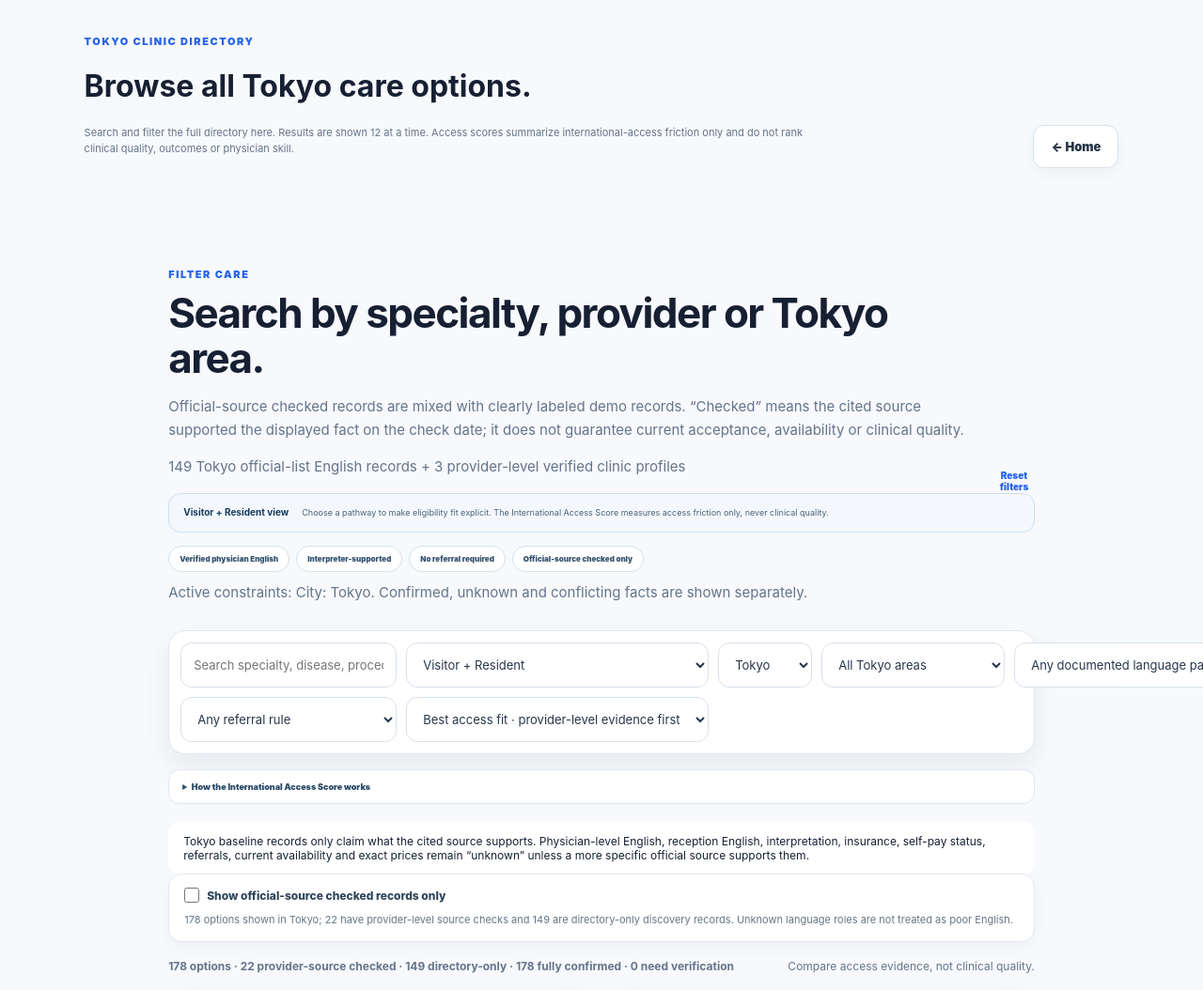
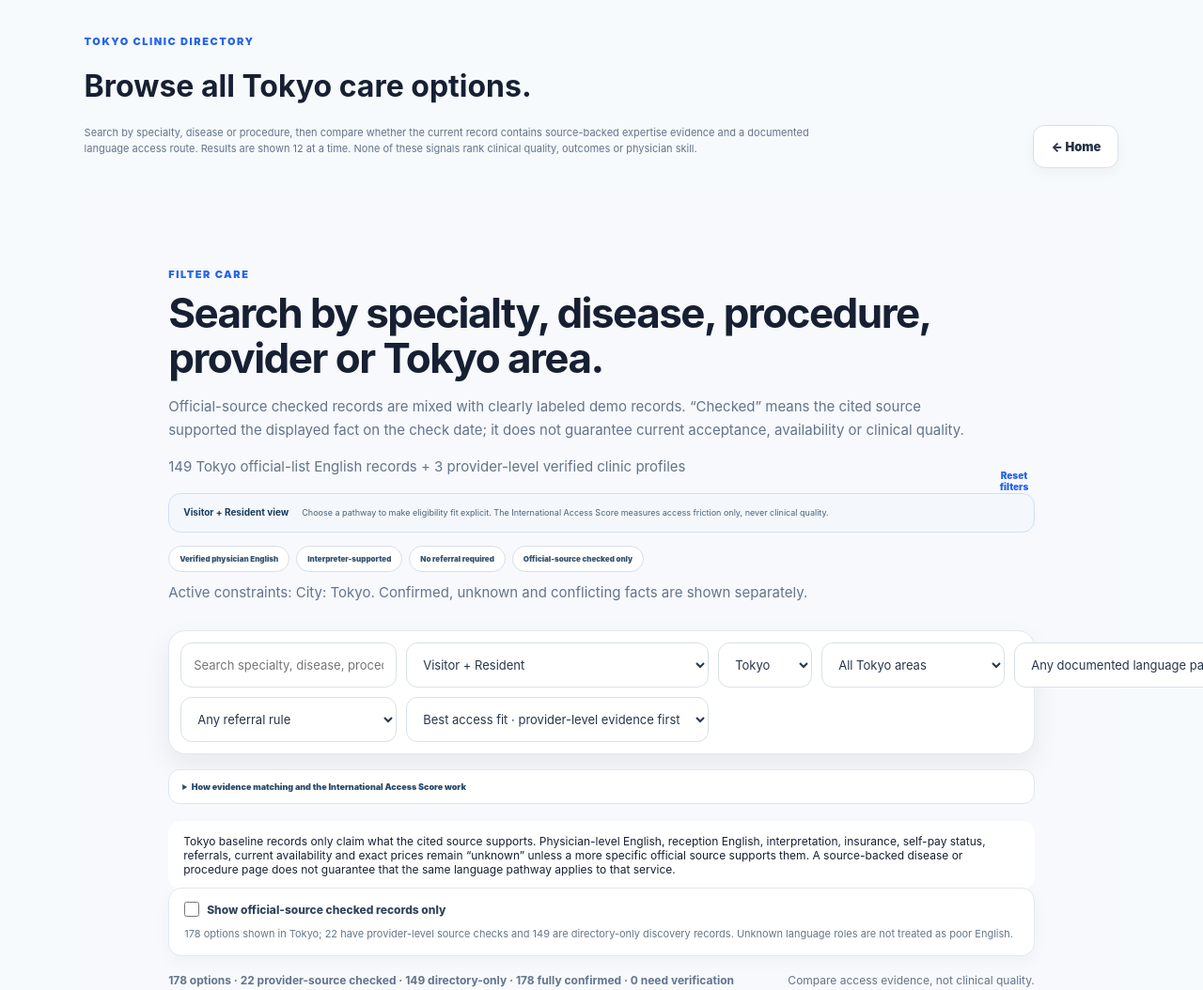
Before and after one commit to amanoweb/Japan-Health, a plain HTML site: page clinics.html in a window 1280 px wide. Shown: the part 120-1174 px from the top of the page at 94% size. Drawn offline with Linux system fonts and the light colour scheme.

Commit message:
Integrate specialist evidence and access intelligence

```diff
--- a/clinics.html
+++ b/clinics.html
@@ -4,16 +4,16 @@
 <meta charset="utf-8"/>
 <meta name="viewport" content="width=device-width,initial-scale=1"/>
 <title>Tokyo Clinic Directory | Japan Health</title>
-<meta name="description" content="Browse Tokyo healthcare providers by specialty, location and documented international-access constraints. Compare sourced language, interpreter, referral and booking information without ranking clinical quality."/>
+<meta name="description" content="Browse Tokyo healthcare providers by specialty, disease or procedure and compare documented international-access constraints, source-backed expertise evidence and language pathways without ranking clinical quality."/>
 <meta name="robots" content="index,follow"/>
 <meta property="og:title" content="Tokyo Clinic Directory | Japan Health"/>
-<meta property="og:description" content="Compare Tokyo healthcare access using documented language, interpreter, referral and booking constraints."/>
+<meta property="og:description" content="Compare Tokyo healthcare access using documented specialty evidence, language, interpreter, referral and booking constraints."/>
 <meta property="og:type" content="website"/>
 <meta name="twitter:card" content="summary"/>
 <link rel="stylesheet" href="/styles.css"/>
 <link rel="stylesheet" href="/trust-controls.css"/>
 <link rel="stylesheet" href="/multi-page.css"/>
-<script type="application/ld+json">{"@context":"https://schema.org","@type":"WebPage","name":"Tokyo Clinic Directory | Japan Health","description":"Tokyo healthcare access directory using documented access constraints. Access scores do not rank clinical quality."}</script>
+<script type="application/ld+json">{"@context":"https://schema.org","@type":"WebPage","name":"Tokyo Clinic Directory | Japan Health","description":"Tokyo healthcare access directory using documented access constraints and source-backed disease or procedure evidence. Access scores do not rank clinical quality."}</script>
 </head>
 <body>
 <div class="prototype">VALIDATION MVP — official-source checked records are labeled; demo records remain illustrative and unverified</div>
@@ -23,15 +23,15 @@
   <a class="nav-cta" href="/">Back home</a>
 </header>
 <main class="directory-page">
-  <div class="directory-intro"><div><div class="eyebrow dark">TOKYO CLINIC DIRECTORY</div><h1>Browse all Tokyo care options.</h1><p>Search and filter the full directory here. Results are shown 12 at a time. Access scores summarize international-access friction only and do not rank clinical quality, outcomes or physician skill.</p></div><a class="btn ghost" href="/">← Home</a></div>
+  <div class="directory-intro"><div><div class="eyebrow dark">TOKYO CLINIC DIRECTORY</div><h1>Browse all Tokyo care options.</h1><p>Search by specialty, disease or procedure, then compare whether the current record contains source-backed expertise evidence and a documented language access route. Results are shown 12 at a time. None of these signals rank clinical quality, outcomes or physician skill.</p></div><a class="btn ghost" href="/">← Home</a></div>
   <section class="finder" id="find">
-    <div class="finder-head"><div><div class="eyebrow dark">FILTER CARE</div><h2>Search by specialty, provider or Tokyo area.</h2><p>Official-source checked records are mixed with clearly labeled demo records. “Checked” means the cited source supported the displayed fact on the check date; it does not guarantee current acceptance, availability or clinical quality.</p><p class="finder-scope-note"><span class="tokyo-source-count" id="tokyoDirectoryCount">Tokyo provider data loading…</span></p></div><button id="resetFilters" class="text-btn">Reset filters</button></div>
+    <div class="finder-head"><div><div class="eyebrow dark">FILTER CARE</div><h2>Search by specialty, disease, procedure, provider or Tokyo area.</h2><p>Official-source checked records are mixed with clearly labeled demo records. “Checked” means the cited source supported the displayed fact on the check date; it does not guarantee current acceptance, availability or clinical quality.</p><p class="finder-scope-note"><span class="tokyo-source-count" id="tokyoDirectoryCount">Tokyo provider data loading…</span></p></div><button id="resetFilters" class="text-btn">Reset filters</button></div>
     <div id="directoryContext" class="directory-context" aria-live="polite"><b>Visitor + Resident view</b><span>Choose a pathway to personalize access fit.</span></div>
     <div class="quick-constraints" aria-label="Quick access constraint filters"><button type="button" data-directory-filter="language:direct">Verified physician English</button><button type="button" data-directory-filter="language:interpreter">Interpreter-supported</button><button type="button" data-directory-filter="referral:no">No referral required</button><button type="button" data-directory-filter="verifiedOnly:1">Official-source checked only</button></div>
     <p id="activeConstraintSummary" class="active-constraint-summary" aria-live="polite"></p>
     <div class="filters"><input id="q" aria-label="Search Tokyo care" placeholder="Search specialty, disease, procedure, provider or Tokyo area"/><select id="audience"><option value="all">Visitor + Resident</option><option value="resident">Residents</option><option value="visitor">Visitors</option></select><select id="city"><option value="Tokyo" selected>Tokyo</option><option value="all">All cities</option><option value="Osaka">Osaka</option></select><select id="language"><option value="all">Any documented language pathway</option><option value="direct">Verified physician English only</option><option value="interpreter">Verified interpreter support</option></select><select id="coord"><option value="all">Any booking path</option><option value="required">Coordinator required</option><option value="not-required">No confirmed coordinator requirement</option></select><select id="referral"><option value="all">Any referral rule</option><option value="required">Referral required</option><option value="no">No referral required</option></select></div>
-    <details class="score-explainer"><summary>How the International Access Score works</summary><p>The score combines documented communication access (40%), booking friction (25%), pathway eligibility fit (20%) and cost-data visibility (15%). Missing or unknown fields reduce confidence. It is a logistics-friction score only — never a measure of clinical quality, outcomes, popularity or physician skill.</p><p>Total-cost readiness is shown separately as medical, interpreter and coordinator cost components recorded vs needing confirmation. It measures data completeness only and is not a quote, affordability score or guaranteed total.</p></details>
-    <div class="source-warning">Tokyo baseline records only claim what the cited source supports. Physician-level English, reception English, interpretation, insurance, self-pay status, referrals, current availability and exact prices remain “unknown” unless a more specific official source supports them.</div>
+    <details class="score-explainer"><summary>How evidence matching and the International Access Score work</summary><p>When you search a disease or procedure, Japan Health separately checks whether the provider record contains matching expertise evidence and whether the record documents direct physician English or an interpreter pathway. A source-backed expertise match is not proof of clinical superiority or individual suitability, and a language pathway must still be confirmed for the requested specialist service.</p><p>The International Access Score separately combines documented communication access (40%), booking friction (25%), pathway eligibility fit (20%) and cost-data visibility (15%). Missing or unknown fields reduce confidence. It is a logistics-friction score only — never a measure of clinical quality, outcomes, popularity or physician skill.</p><p>Total-cost readiness is shown separately as medical, interpreter and coordinator cost components recorded vs needing confirmation. It measures data completeness only and is not a quote, affordability score or guaranteed total.</p></details>
+    <div class="source-warning">Tokyo baseline records only claim what the cited source supports. Physician-level English, reception English, interpretation, insurance, self-pay status, referrals, current availability and exact prices remain “unknown” unless a more specific official source supports them. A source-backed disease or procedure page does not guarantee that the same language pathway applies to that service.</div>
     <div class="trust-controls" aria-label="Source verification controls"><label class="trust-toggle"><input id="verifiedOnly" type="checkbox"/> Show official-source checked records only</label><p id="verificationSummary" class="verification-summary" aria-live="polite">Verification status will appear after results load.</p></div>
     <div class="results-bar"><b id="resultCount">0 options</b><span>Compare access evidence, not clinical quality.</span></div><div id="providerGrid" class="provider-grid"></div>
     <div class="pagination" id="pagination" aria-label="Clinic result pages"><button id="pagePrev" type="button">← Previous</button><span class="pagination-status" id="pageStatus" aria-live="polite"></span><button id="pageNext" type="button">Next →</button></div>
@@ -52,5 +52,7 @@
 <script src="/directory-intelligence.js"></script>
 <script src="/cost-intelligence.js"></script>
 <script src="/lead-review.js"></script>
+<script src="/specialist-access.js"></script>
+<script src="/specialist-handoff.js"></script>
 <script>document.addEventListener('DOMContentLoaded',()=>{const m=window.TOKYO_ENGLISH_DIRECTORY_META,p=window.TOKYO_PROVIDER_LEVEL_META,c=document.getElementById('tokyoDirectoryCount');if(m&&c)c.textContent=`${m.importedRows} Tokyo official-list English records${p?` + ${p.count} provider-level verified clinic profiles`:''}`;});</script>
 </body></html>
```
